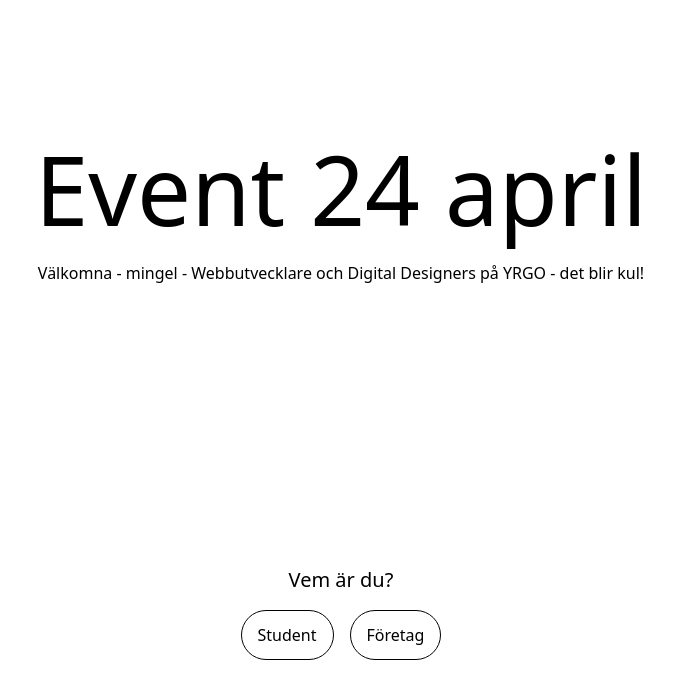
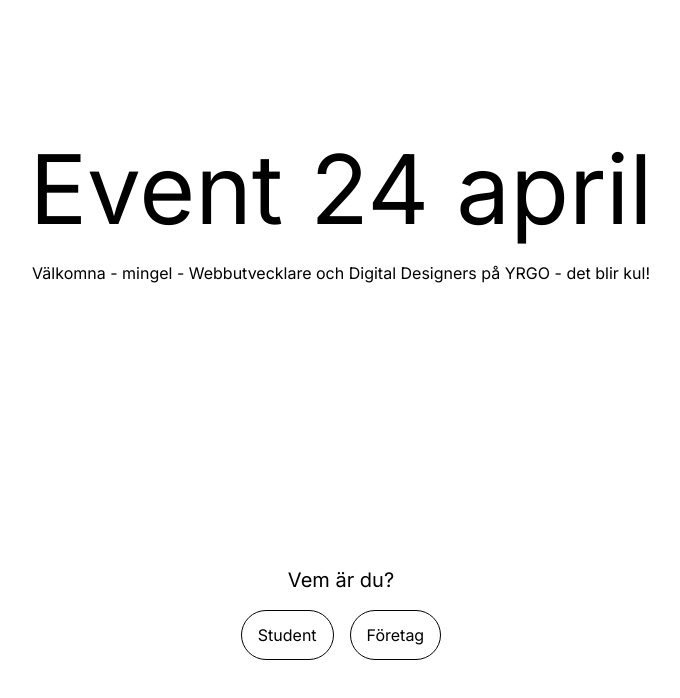
Before and after one commit to vojtechlevi/wu-dd-event, a React (Vite) app: page / in a window 1280 px wide. Shown: the top 698 px of the page, without its empty margins (299-979 px from the left). Built offline with nearby package versions, Linux system fonts and the light colour scheme; no server answers; the HTML template or start-up script is replaced by a standard one.

Commit message:
add font and color

```diff
--- a/index.html
+++ b/index.html
@@ -5,6 +5,12 @@
     <link rel="icon" type="image/svg+xml" href="/src/assets/yrgo-logo.png" />
     <meta name="viewport" content="width=device-width, initial-scale=1.0" />
     <title>YRGO | Event</title>
+    <link rel="preconnect" href="https://fonts.googleapis.com" />
+    <link rel="preconnect" href="https://fonts.gstatic.com" crossorigin />
+    <link
+      href="https://fonts.googleapis.com/css2?family=Inter:slnt,wght@-10..0,100..900&display=swap"
+      rel="stylesheet"
+    />
   </head>
   <body>
     <div id="root"></div>
--- a/tailwind.config.js
+++ b/tailwind.config.js
@@ -2,7 +2,14 @@
 module.exports = {
   content: ["./index.html", "./src/**/*.{js,ts,jsx,tsx}"],
   theme: {
-    extend: {},
+    extend: {
+      colors: {
+        "yrgo-red": "#F52A3B",
+      },
+    },
+    fontFamily: {
+      sans: ["inter", "ui-sans-serif", "system-ui"],
+    },
   },
   plugins: [],
 };
```
